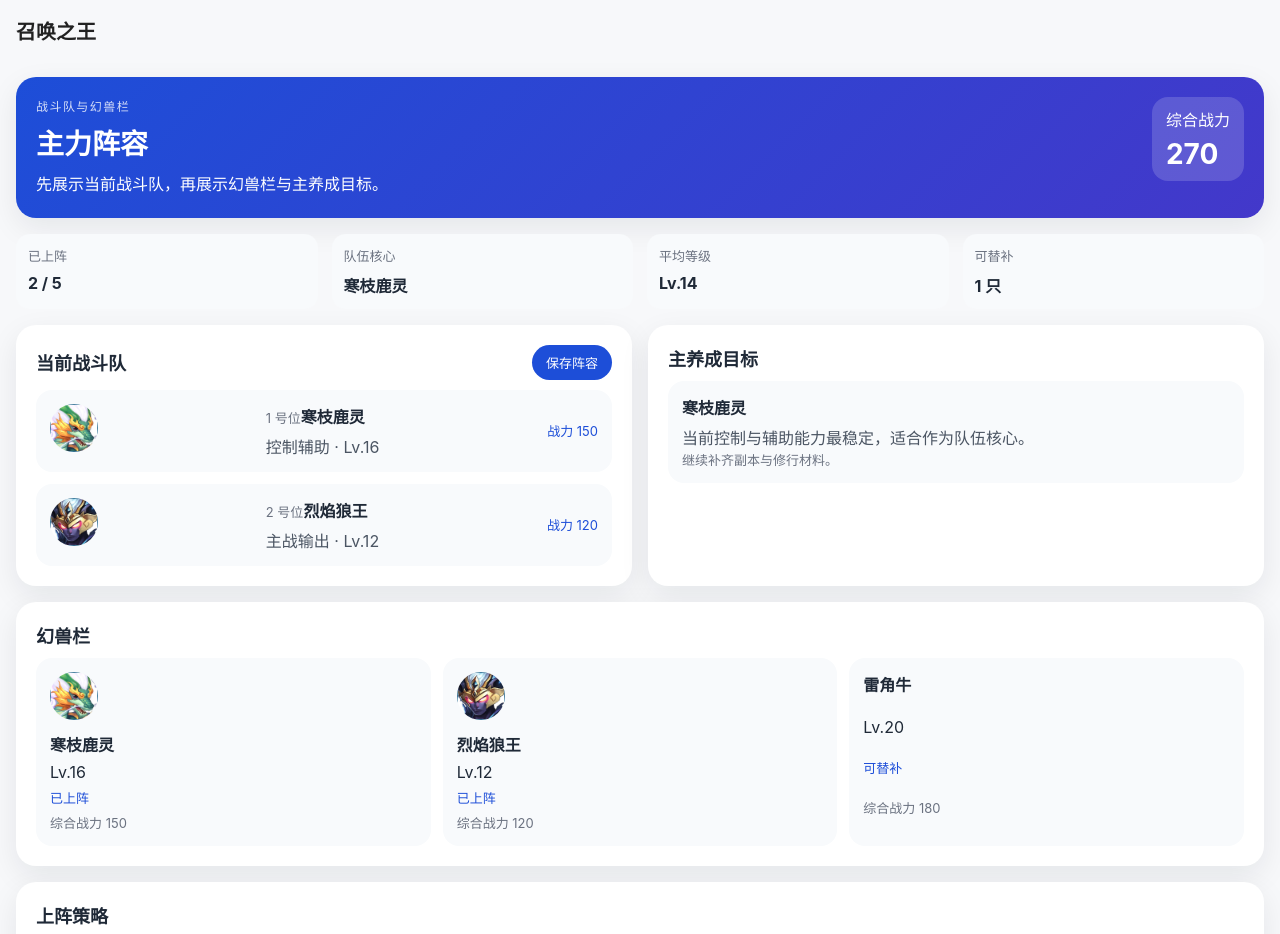
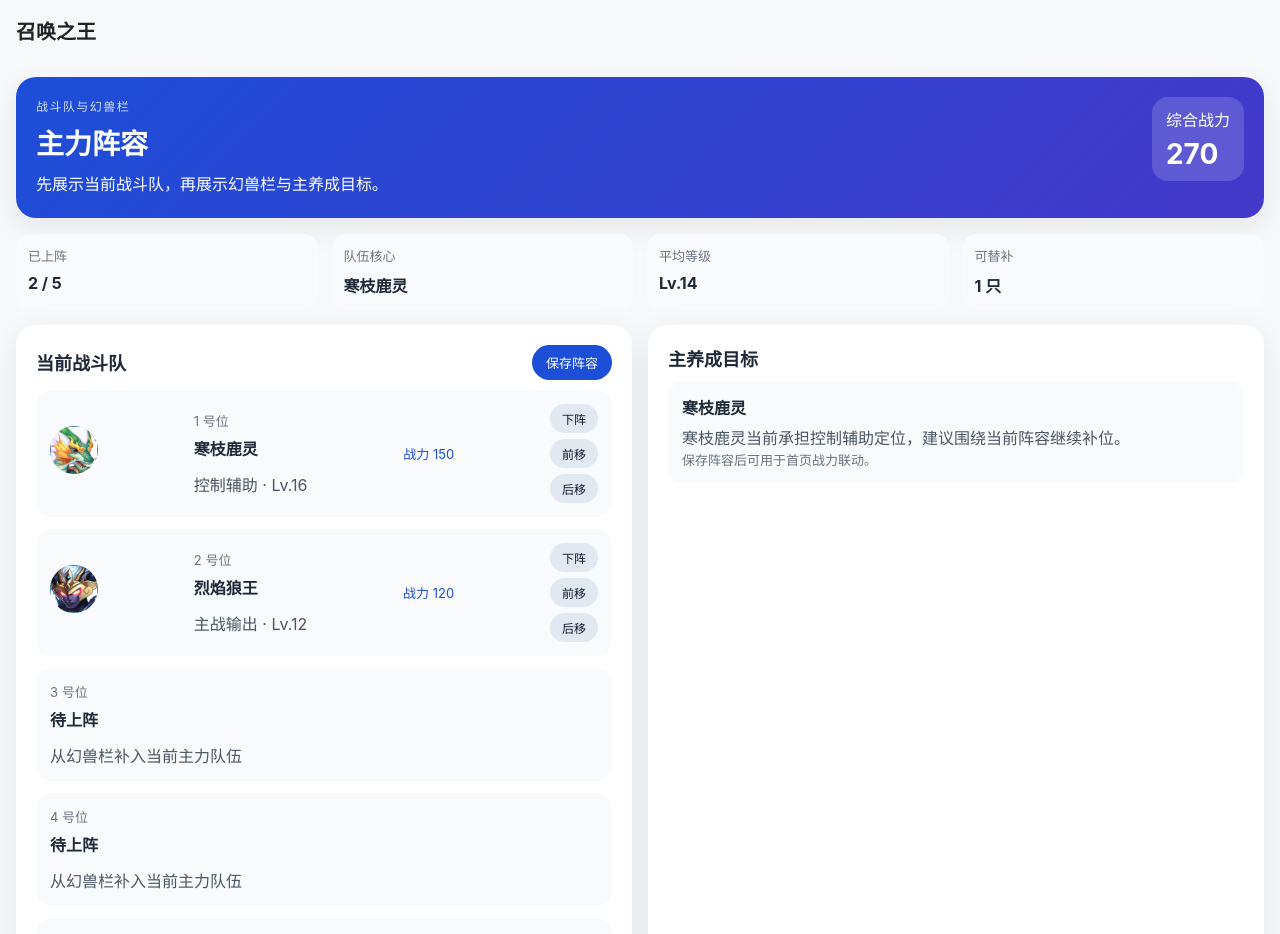
Before and after one commit to Cat-Man/summon-king, a Vue app in the folder apps/game-web/: page /pets/team in a window 1280 px wide. Shown: the top 934 px of the page. Built offline with nearby package versions, Linux system fonts and the light colour scheme; no server answers.

Commit message:
feat: add editable pet team interactions

```diff
--- a/apps/game-web/src/pages/pets/PetTeamPage.vue
+++ b/apps/game-web/src/pages/pets/PetTeamPage.vue
@@ -11,17 +11,173 @@ import {
   loadPetTeamDashboard,
   savePetTeamSelection
 } from '@/services/pet-dashboard'
+import type { PetTeamMember } from '@/services/pet-dashboard.types'
 import { useSessionStore } from '@/stores/session'
+
+const TEAM_SLOT_COUNT = 5
 
 const sessionStore = useSessionStore()
 const dashboard = ref(createInitialPetTeamDashboard())
 const loadError = ref('')
 const operationMessage = ref('')
 const pendingSave = ref(false)
+const editableTeamPetIds = ref<Array<number | null>>(createEmptyTeamPetIds())
 
-const normalizeSlotId = (slot: string) => slot.replace(/\s+/g, '')
-const teamWithIcons = computed(() => dashboard.value.team)
-const rosterWithIcons = computed(() => dashboard.value.roster)
+function formatNumber(value: number) {
+  return new Intl.NumberFormat('en-US').format(value)
+}
+
+function parseNumberLabel(value: string) {
+  return Number(value.replace(/[^\d]/g, '')) || 0
+}
+
+function createEmptyTeamPetIds() {
+  return Array.from({ length: TEAM_SLOT_COUNT }, () => null as number | null)
+}
+
+function normalizeSlotId(slot: string) {
+  return slot.replace(/\s+/g, '')
+}
+
+function normalizeTeamPetIds(petIds: Array<number | null>) {
+  const activePetIds = petIds.filter((petId): petId is number => petId !== null)
+  return [
+    ...activePetIds,
+    ...Array.from({ length: Math.max(0, TEAM_SLOT_COUNT - activePetIds.length) }, () => null as number | null)
+  ]
+}
+
+function createBenchTeamMember(petId: number, slotIndex: number): PetTeamMember | null {
+  const rosterPet = dashboard.value.roster.find((item) => item.petId === petId)
+  if (!rosterPet) {
+    return null
+  }
+
+  return {
+    petId,
+    slot: `${slotIndex + 1} 号位`,
+    name: rosterPet.name,
+    role: rosterPet.role,
+    level: rosterPet.level,
+    power: rosterPet.power,
+    icon: rosterPet.icon
+  }
+}
+
+function createTeamSlotMember(petId: number | null, slotIndex: number): PetTeamMember | null {
+  if (!petId) {
+    return null
+  }
+
+  const currentMember = dashboard.value.team.find((item) => item.petId === petId)
+  if (currentMember) {
+    return {
+      ...currentMember,
+      slot: `${slotIndex + 1} 号位`
+    }
+  }
+
+  return createBenchTeamMember(petId, slotIndex)
+}
+
+const equippedPetIds = computed(
+  () =>
+    new Set(
+      editableTeamPetIds.value.flatMap((petId) => (petId ? [petId] : []))
+    )
+)
+
+const teamSlots = computed(() =>
+  Array.from({ length: TEAM_SLOT_COUNT }, (_, slotIndex) => ({
+    slotIndex,
+    slotLabel: `${slotIndex + 1} 号位`,
+    member: createTeamSlotMember(editableTeamPetIds.value[slotIndex] ?? null, slotIndex)
+  }))
+)
+
+const currentTeam = computed(() =>
+  teamSlots.value
+    .map((slot) => slot.member)
+    .filter((member): member is PetTeamMember => member !== null)
+)
+
+const rosterWithIcons = computed(() =>
+  dashboard.value.roster.map((item) => ({
+    ...item,
+    status: equippedPetIds.value.has(item.petId) ? '已上阵' : '可替补'
+  }))
+)
+
+const totalPower = computed(() =>
+  currentTeam.value.reduce((sum, item) => sum + parseNumberLabel(item.power), 0)
+)
+
+const averageLevel = computed(() => {
+  if (currentTeam.value.length === 0) {
+    return 0
+  }
+
+  const totalLevel = currentTeam.value.reduce((sum, item) => sum + parseNumberLabel(item.level), 0)
+  return Math.round(totalLevel / currentTeam.value.length)
+})
+
+const heroMetaValue = computed(() => formatNumber(totalPower.value))
+
+const overviewItems = computed(() => {
+  const focusMember = currentTeam.value[0] ?? rosterWithIcons.value[0]
+  const benchCount = rosterWithIcons.value.filter((item) => item.status !== '已上阵').length
+
+  return [
+    { label: '已上阵', value: `${currentTeam.value.length} / ${TEAM_SLOT_COUNT}` },
+    { label: '队伍核心', value: focusMember?.name ?? '-' },
+    { label: '平均等级', value: averageLevel.value > 0 ? `Lv.${averageLevel.value}` : '-' },
+    { label: '可替补', value: `${benchCount} 只` }
+  ]
+})
+
+const focusCard = computed(() => {
+  const focusMember = currentTeam.value[0] ?? rosterWithIcons.value[0]
+  if (!focusMember) {
+    return dashboard.value.focus
+  }
+
+  return {
+    name: focusMember.name,
+    description: `${focusMember.name}当前承担${focusMember.role}定位，建议围绕当前阵容继续补位。`,
+    nextStep: '保存阵容后可用于首页战力联动。'
+  }
+})
+
+function syncEditableTeamFromDashboard() {
+  editableTeamPetIds.value = normalizeTeamPetIds(dashboard.value.team.map((item) => item.petId))
+}
+
+function assignPetToNextSlot(petId: number) {
+  if (equippedPetIds.value.has(petId)) {
+    return
+  }
+
+  editableTeamPetIds.value = normalizeTeamPetIds([...editableTeamPetIds.value, petId])
+}
+
+function removePetFromTeam(petId: number) {
+  editableTeamPetIds.value = normalizeTeamPetIds(
+    editableTeamPetIds.value.filter((currentPetId) => currentPetId !== petId)
+  )
+}
+
+function movePet(petId: number, direction: -1 | 1) {
+  const activePetIds = editableTeamPetIds.value.filter((currentPetId): currentPetId is number => currentPetId !== null)
+  const currentIndex = activePetIds.findIndex((currentPetId) => currentPetId === petId)
+  const targetIndex = currentIndex + direction
+
+  if (currentIndex === -1 || targetIndex < 0 || targetIndex >= activePetIds.length) {
+    return
+  }
+
+  ;[activePetIds[currentIndex], activePetIds[targetIndex]] = [activePetIds[targetIndex], activePetIds[currentIndex]]
+  editableTeamPetIds.value = normalizeTeamPetIds(activePetIds)
+}
 
 onMounted(async () => {
   try {
@@ -29,6 +185,7 @@ onMounted(async () => {
       dataSource: runtimeConfig.gameDataSource,
       sessionStore
     })
+    syncEditableTeamFromDashboard()
   } catch (error) {
     loadError.value = error instanceof Error ? error.message : '阵容加载失败'
   }
@@ -43,7 +200,7 @@ async function saveCurrentTeam() {
     const result = await savePetTeamSelection({
       dataSource: runtimeConfig.gameDataSource,
       sessionStore,
-      petIds: dashboard.value.team.map((item) => item.petId)
+      petIds: editableTeamPetIds.value.flatMap((petId) => (petId ? [petId] : []))
     })
     operationMessage.value = result.message
   } catch (error) {
@@ -62,13 +219,13 @@ async function saveCurrentTeam() {
       :description="dashboard.hero.description"
       :tone="dashboard.hero.tone"
       :meta-label="dashboard.hero.metaLabel"
-      :meta-value="dashboard.hero.metaValue"
+      :meta-value="heroMetaValue"
     />
 
     <p v-if="loadError" class="error-banner">{{ loadError }}</p>
     <p v-if="operationMessage" class="success-banner">{{ operationMessage }}</p>
 
-    <UiStatGrid :items="dashboard.overview" min-width="140px" />
+    <UiStatGrid :items="overviewItems" min-width="140px" />
 
     <section class="grid">
       <UiPanelCard title="当前战斗队">
@@ -84,46 +241,96 @@ async function saveCurrentTeam() {
           </button>
         </template>
         <div class="team-list">
-          <article v-for="item in teamWithIcons" :key="item.petId" class="team-item">
+          <article
+            v-for="slot in teamSlots"
+            :key="slot.slotIndex"
+            class="team-item"
+            :data-testid="`team-slot-card-${slot.slotIndex + 1}`"
+          >
+            <template v-if="slot.member">
               <div
-              v-if="item.icon"
+                v-if="slot.member.icon"
                 class="team-item__avatar-wrapper"
-              :data-testid="`team-slot-${normalizeSlotId(item.slot)}`"
+                :data-testid="`team-slot-${normalizeSlotId(slot.member.slot)}`"
               >
-              <img :src="item.icon" :alt="`${item.name} 头像`" class="team-item__avatar" />
+                <img :src="slot.member.icon" :alt="`${slot.member.name} 头像`" class="team-item__avatar" />
               </div>
-            <div>
-              <span class="subtle">{{ item.slot }}</span>
-              <strong>{{ item.name }}</strong>
-              <p>{{ item.role }} · {{ item.level }}</p>
+              <div class="team-item__content" :data-testid="`team-member-${slot.slotIndex + 1}`">
+                <span class="subtle">{{ slot.member.slot }}</span>
+                <strong>{{ slot.member.name }}</strong>
+                <p>{{ slot.member.role }} · {{ slot.member.level }}</p>
               </div>
-            <span class="power">战力 {{ item.power }}</span>
+              <span class="power">战力 {{ slot.member.power }}</span>
+              <div class="team-item__actions">
+                <button
+                  type="button"
+                  class="team-action"
+                  :data-testid="`team-remove-${slot.member.petId}`"
+                  @click="removePetFromTeam(slot.member.petId)"
+                >
+                  下阵
+                </button>
+                <button
+                  type="button"
+                  class="team-action"
+                  :data-testid="`team-move-up-${slot.member.petId}`"
+                  @click="movePet(slot.member.petId, -1)"
+                >
+                  前移
+                </button>
+                <button
+                  type="button"
+                  class="team-action"
+                  :data-testid="`team-move-down-${slot.member.petId}`"
+                  @click="movePet(slot.member.petId, 1)"
+                >
+                  后移
+                </button>
+              </div>
+            </template>
+            <template v-else>
+              <div class="team-item__empty">
+                <span class="subtle">{{ slot.slotLabel }}</span>
+                <strong>待上阵</strong>
+                <p>从幻兽栏补入当前主力队伍</p>
+              </div>
+            </template>
           </article>
         </div>
       </UiPanelCard>
 
       <UiPanelCard title="主养成目标">
         <div class="focus-card">
-          <strong>{{ dashboard.focus.name }}</strong>
-          <p>{{ dashboard.focus.description }}</p>
-          <span>{{ dashboard.focus.nextStep }}</span>
+          <strong>{{ focusCard.name }}</strong>
+          <p>{{ focusCard.description }}</p>
+          <span>{{ focusCard.nextStep }}</span>
         </div>
       </UiPanelCard>
 
       <UiPanelCard title="幻兽栏" wide>
         <div class="roster-grid">
-          <article v-for="pet in rosterWithIcons" :key="pet.petId" class="roster-item">
-            <div
-              v-if="pet.icon"
-              class="roster-item__avatar-wrapper"
+          <article
+            v-for="pet in rosterWithIcons"
+            :key="pet.petId"
+            class="roster-item"
             :data-testid="`roster-item-${pet.name}`"
           >
+            <div v-if="pet.icon" class="roster-item__avatar-wrapper">
               <img :src="pet.icon" :alt="`${pet.name} 头像`" class="roster-item__avatar" />
             </div>
             <strong>{{ pet.name }}</strong>
             <span>{{ pet.level }}</span>
             <em>{{ pet.status }}</em>
             <small>综合战力 {{ pet.power }}</small>
+            <button
+              v-if="pet.status !== '已上阵'"
+              type="button"
+              class="roster-action"
+              :data-testid="`roster-action-${pet.name}`"
+              @click="assignPetToNextSlot(pet.petId)"
+            >
+              上阵
+            </button>
           </article>
         </div>
       </UiPanelCard>
@@ -187,6 +394,17 @@ async function saveCurrentTeam() {
   align-items: center;
 }
 
+.team-item__content,
+.team-item__empty {
+  display: grid;
+  gap: 6px;
+}
+
+.team-item__actions {
+  display: grid;
+  gap: 6px;
+}
+
 .save-button {
   border: 0;
   border-radius: 999px;
@@ -247,6 +465,26 @@ async function saveCurrentTeam() {
   font-size: 13px;
 }
 
+.roster-action,
+.team-action {
+  width: fit-content;
+  border: 0;
+  border-radius: 999px;
+  padding: 6px 12px;
+  font-size: 12px;
+  cursor: pointer;
+}
+
+.roster-action {
+  background: #dbeafe;
+  color: #1d4ed8;
+}
+
+.team-action {
+  background: #e2e8f0;
+  color: #0f172a;
+}
+
 @media (max-width: 768px) {
   .grid {
     grid-template-columns: 1fr;
--- a/apps/game-web/src/services/pet-dashboard.ts
+++ b/apps/game-web/src/services/pet-dashboard.ts
@@ -263,9 +263,9 @@ function createMockPetTeamDashboard(): PetTeamDashboardData {
       { petId: 1, slot: '2 号位', name: '烈焰狼王', role: '主战输出', level: 'Lv.12', power: '120', icon: legacyPetIconMap['烈焰狼王'] }
     ],
     roster: [
-      { petId: 2, name: '寒枝鹿灵', level: 'Lv.16', status: '已上阵', power: '150', icon: legacyPetIconMap['寒枝鹿灵'] },
-      { petId: 1, name: '烈焰狼王', level: 'Lv.12', status: '已上阵', power: '120', icon: legacyPetIconMap['烈焰狼王'] },
-      { petId: 3, name: '雷角牛', level: 'Lv.20', status: '可替补', power: '180' }
+      { petId: 2, name: '寒枝鹿灵', role: '控制辅助', level: 'Lv.16', status: '已上阵', power: '150', icon: legacyPetIconMap['寒枝鹿灵'] },
+      { petId: 1, name: '烈焰狼王', role: '主战输出', level: 'Lv.12', status: '已上阵', power: '120', icon: legacyPetIconMap['烈焰狼王'] },
+      { petId: 3, name: '雷角牛', role: '前排承伤', level: 'Lv.20', status: '可替补', power: '180' }
     ],
     strategies: ['保存阵容', '支持上下阵', '支持排序调位', '按综合战力筛选'],
     focus: {
@@ -456,6 +456,7 @@ function buildRoster(playerPets: PlayerPetResponseItem[], teamPetIds: number[]):
       return {
         petId: pet.pet_id,
         name: meta.displayName,
+        role: meta.role,
         level: `Lv.${pet.level}`,
         status: teamSet.has(pet.pet_id) ? '已上阵' : '可替补',
         power: formatNumber(pet.power),
--- a/apps/game-web/src/services/pet-dashboard.types.ts
+++ b/apps/game-web/src/services/pet-dashboard.types.ts
@@ -49,6 +49,7 @@ export interface PetTeamMember {
 export interface PetTeamRosterItem {
   petId: number
   name: string
+  role: string
   level: string
   status: string
   power: string
```
Also changed, not shown: 3 other files (tests, documents, lock files or other folders). Lines whose indentation alone changed are shown as unchanged.
